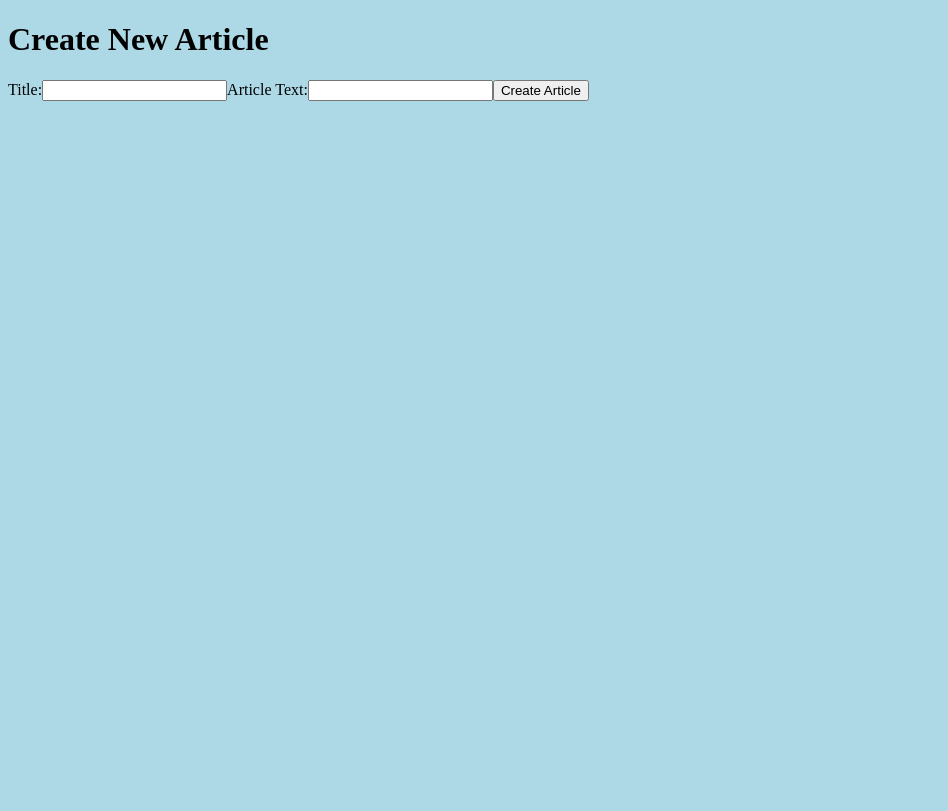
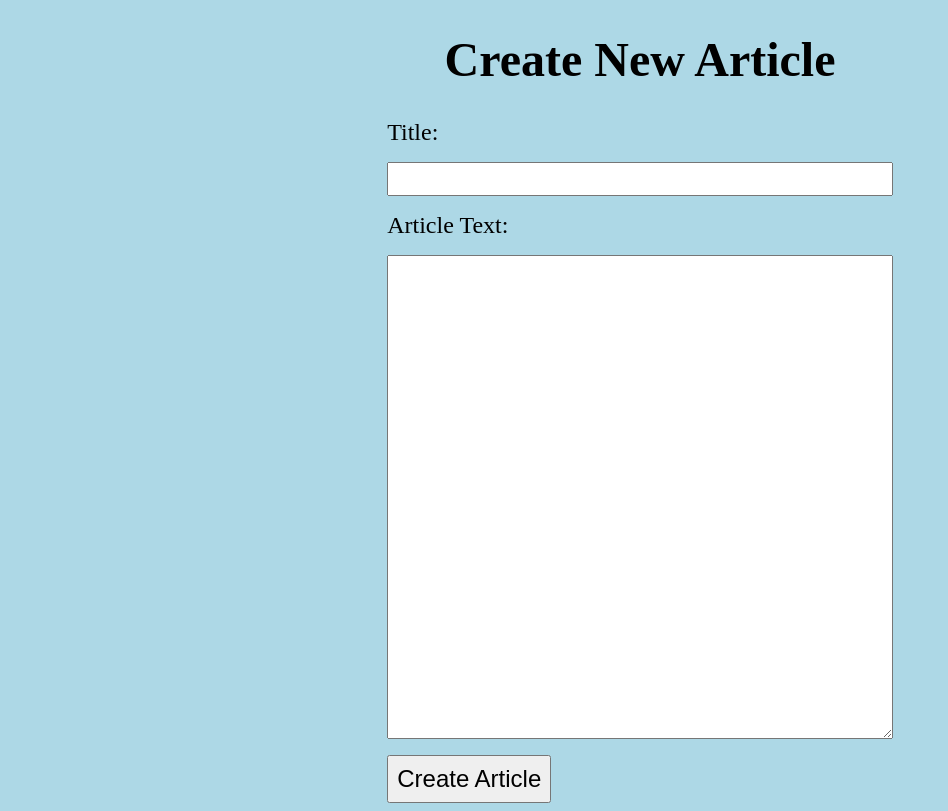
Before and after one commit to Amiriel01/API-Blog-Website, a React (Vite) app in the folder admin/: page /CreateArticle in a window 1280 px wide. Shown: the whole page, without its empty margins (0-948 px from the left). Built offline with nearby package versions, Linux system fonts and the light colour scheme; no server answers.

Commit message:
CreateArticle basic styling done

```diff
--- a/admin/src/App.css
+++ b/admin/src/App.css
@@ -1,52 +1,42 @@
 body {
   background-color: lightblue;
 }
-
-/* #root {
-  max-width: 1280px;
-  margin: 0 auto;
-  padding: 2rem;
-  text-align: center;
-
-}
-
-.logo {
-  height: 6em;
-  padding: 1.5em;
-  will-change: filter;
-  transition: filter 300ms;
-}
-.logo:hover {
-  filter: drop-shadow(0 0 2em #646cffaa);
-}
-.logo.react:hover {
-  filter: drop-shadow(0 0 2em #61dafbaa);
-}
-
-@keyframes logo-spin {
-  from {
-    transform: rotate(0deg);
-  }
-  to {
-    transform: rotate(360deg);
-  }
-}
-
-@media (prefers-reduced-motion: no-preference) {
-  a:nth-of-type(2) .logo {
-    animation: logo-spin infinite 20s linear;
-  }
-}
-
-.card {
-  padding: 2em;
-}
-
-.read-the-docs {
-  color: #888;
-} */
 
 .article-container {
   display: flex;
   justify-content: space-around;
 }
+
+.page-title {
+  text-align: center;
+  font-size: 3rem;
+}
+
+label,
+input,
+textarea {
+  font-size: 1.5rem;
+  margin-bottom: 1rem;
+}
+
+#label-input-container {
+  display: flex;
+  flex-direction: column;
+}
+
+.form-container {
+  width: 40%;
+  margin-left: auto;
+  margin-right: auto;
+}
+
+#article-input {
+  height: 30rem;
+  padding-top: 0;
+  padding-left: 0;
+}
+
+button {
+  padding: .5rem;
+  font-size: 1.5rem;
+}
--- a/admin/src/CreateArticle.jsx
+++ b/admin/src/CreateArticle.jsx
@@ -6,23 +6,6 @@ import axios from "axios";
 
 
 export default function CreateArticle() {
-
-    // const [article, setArticle] = useState({
-    //     title: "",
-    //     article_text: ""
-    // });
-
-    // const titleUpdate = (event) => { setTitle(event.target.value) }
-    // const articleTextUpdate = (event) => { setArticleText(event.target.value) }
-
-    //kind of works
-    // const handleChange = (event) => {
-    //     let value = event.target.value;
-    //     setArticle({
-    //         title: value,
-    //         article_text: value
-    //     })
-    // }
 
     const initialValues = {
         title: "",
@@ -57,7 +40,8 @@ export default function CreateArticle() {
         <>
             <div>
                 <h1 className="page-title">Create New Article</h1>
-                <form onSubmit={handleSubmit}>
+                <form className="form-container" onSubmit={handleSubmit}>
+                    <div id="label-input-container">
                         <label>Title:</label>
                         <input
                             type="text"
@@ -65,15 +49,16 @@ export default function CreateArticle() {
                             value={article.title}
                             onChange={handleChange}
                         />
-
+                    </div>
+                    <div id="label-input-container">
                         <label>Article Text:</label>
-                    <input
+                        <textarea id="article-input"
                             type="text"
                             name="article_text"
                             value={article.article_text}
                             onChange={handleChange}
                         />
-
+                    </div>
                     <button type="submit">Create Article</button>
                 </form>
             </div>
```
Lines whose indentation alone changed are shown as unchanged.
